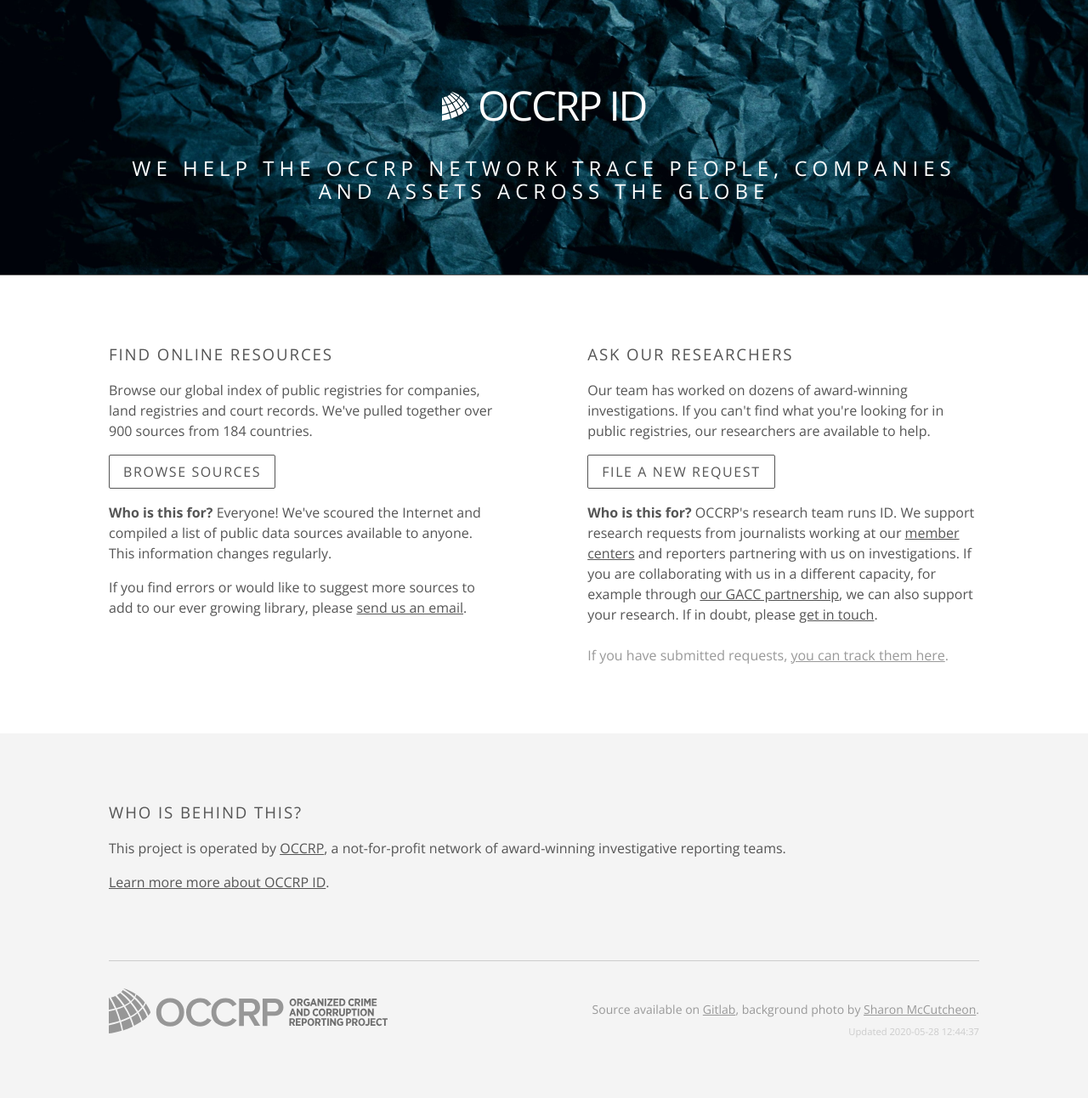
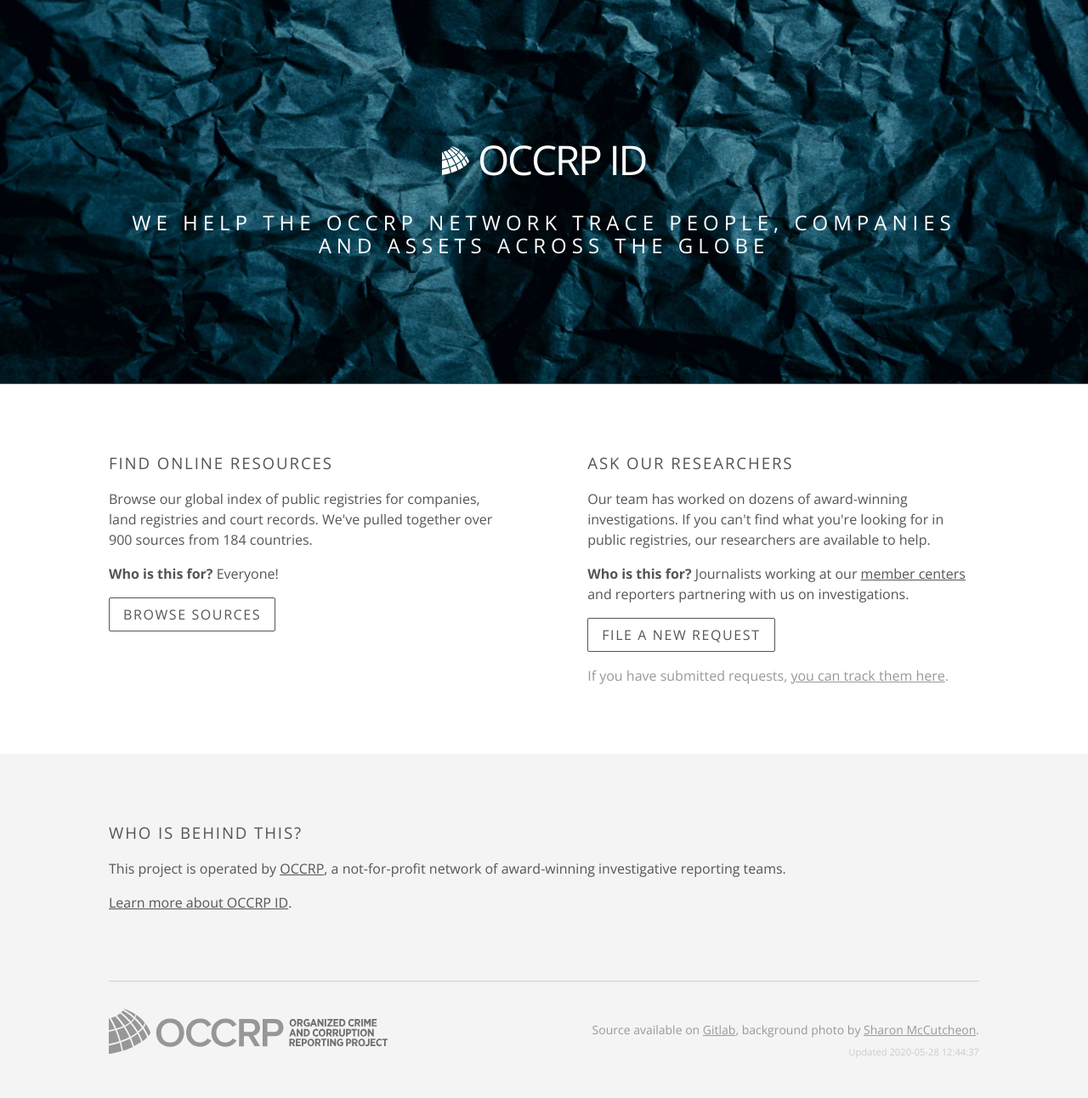
Before and after one commit to occrp/investigativedashboard.org, a Jekyll site: the page built from index.md, in a window 1280 px wide. Shown: the whole page at 85% size. Built offline with Jekyll 4.4.1, drawn with Linux system fonts in a browser that asks for light colours; nearby versions of some CDN libraries; before the commit the page ends 1268 px from its top, so only the background shows below that.

Commit message:
Updated copy.

```diff
--- a/_includes/footer.html
+++ b/_includes/footer.html
@@ -1,7 +1,9 @@
 <footer>
   <div class="mw8 center bt b--moon-gray flex">
     <div class="w-40 pt4">
-      <img class="w-80 o-80" src="/static/svg/logo-extended-grayscale.svg" alt="Organized Crime and Corruption Reporting Project" />
+      <a class="link dim" href="https://www.occrp.org/en/about-us">
+        <img class="w-80 o-80" src="/static/svg/logo-extended-grayscale.svg" alt="Organized Crime and Corruption Reporting Project" />
+      </a>
     </div>
     <div class="w-60 tr">
       <p class="silver pv4 lh-copy f6">
--- a/index.md
+++ b/index.md
@@ -6,7 +6,7 @@ body_class: bg-near-white
 ---
 
 <div class="bg--pattern bg-black bg-center cover bb">
-  <div class="center mw8 pv5 tc">
+  <div class="center mw8 pv6 tc">
     <h1 class="white ttu tracked-tight normal f1">
       <img class="w2" src="/static/svg/logo-white.svg"> OCCRP ID
     </h1>
@@ -26,22 +26,14 @@ body_class: bg-near-white
         registries and court records.
         We've pulled together over 900 sources from 184 countries.
       </p>
+      <p class="lh-copy">
+        <strong>Who is this for?</strong> Everyone!
+      </p>
 
       <p class="lh-copy pt2">
         <a href="/databases" class="link ttu tracked dim mid-gray ph3 pv2 br1 ba b--mid-gray">
           Browse sources
         </a>
-      </p>
-
-      <p class="lh-copy pt2">
-        <strong>Who is this for?</strong> Everyone!
-        We've scoured the Internet and compiled a list of public data sources
-        available to anyone. This information changes regularly.
-      </p>
-      <p class="lh-copy">
-        If you find errors or would like to suggest more sources to add to our
-        ever growing library, please
-        <a class="mid-gray dim" href="mailto:research@occrp.org">send us an email</a>.
       </p>
     </div>
 
@@ -52,6 +44,12 @@ body_class: bg-near-white
         can't find what you're looking for in public registries, our
         researchers are available to help.
       </p>
+      <p class="lh-copy">
+        <strong>Who is this for?</strong>
+        Journalists working at our
+        <a class="mid-gray dim" href="https://www.occrp.org/en/members">member centers</a>
+        and reporters partnering with us on investigations.
+      </p>
 
       <p class="lh-copy pt2">
         <a href="/tickets/new" class="link ttu tracked dim mid-gray ph3 pv2 ba br1 b--mid-gray">
@@ -59,25 +57,11 @@ body_class: bg-near-white
         </a>
       </p>
 
-      <p class="lh-copy pt2">
-        <strong>Who is this for?</strong>
-        OCCRP's research team runs ID. We support research requests from
-        journalists working at our
-        <a class="mid-gray dim" href="https://www.occrp.org/en/members">member centers</a>
-        and reporters partnering with
-        us on investigations. If you are collaborating with us in a different
-        capacity, for example through
-        <a class="mid-gray dim" href="https://www.occrp.org/en/gacc/">our GACC partnership</a>,
-        we can also support your research. If in doubt, please
-        <a class="mid-gray dim" href="mailto:research@occrp.org">get in touch</a>.
-      </p>
-
       <p class="lh-copy pt2 silver">
         If you have submitted requests,
         <a href="/tickets" class="dim silver">
           you can track them here</a>.
       </p>
-
     </div>
   </div>
 </div>
@@ -94,6 +78,6 @@ body_class: bg-near-white
   </p>
 
   <p class="lh-copy">
-    <a href="/about" class="dim mid-gray">Learn more more about OCCRP ID</a>.
+    <a href="/about" class="dim mid-gray">Learn more about OCCRP ID</a>.
   </p>
 </div>
```
Also changed, not shown: about.md (+9 -1 lines).
